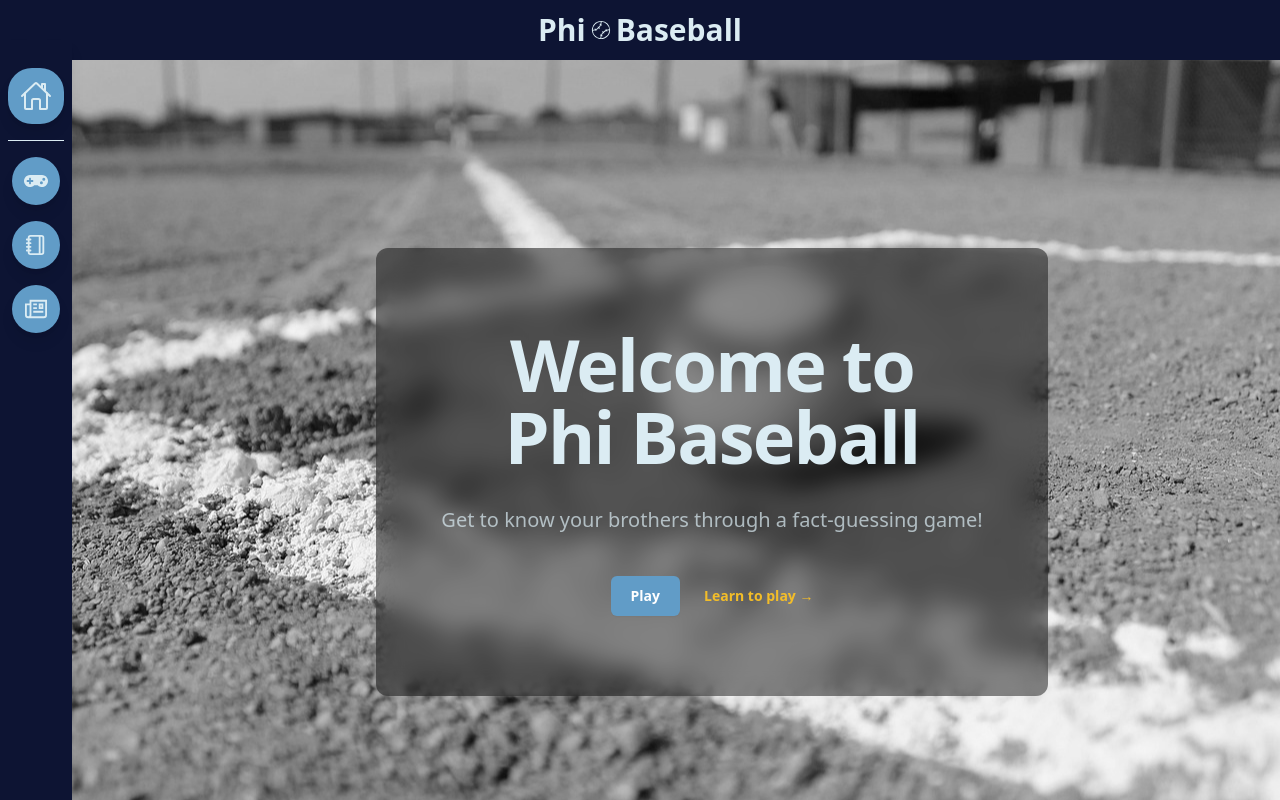
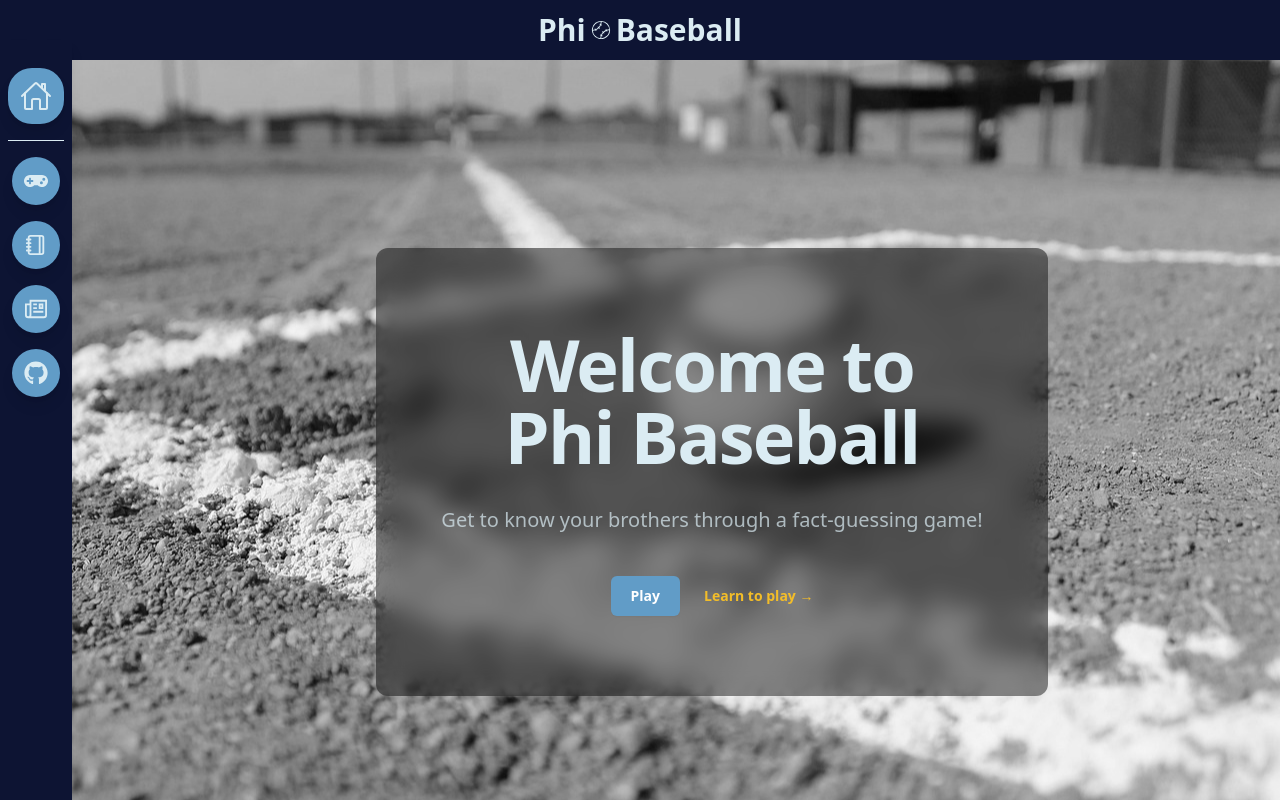
Before and after one commit to Sp0k/Phi-Baseball, a React (Vite) app: page / in a window 1280 px wide. Built offline with nearby package versions, Linux system fonts and the light colour scheme; no server answers.

Commit message:
added github link

```diff
--- a/src/components/NavBar.tsx
+++ b/src/components/NavBar.tsx
@@ -2,7 +2,7 @@ import { type ReactNode } from "react";
 import { Link } from "react-router-dom"
 import { LuNotebook } from "react-icons/lu";
 import { IoHomeOutline } from "react-icons/io5";
-import { FaGamepad } from "react-icons/fa";
+import { FaGamepad, FaGithub } from "react-icons/fa";
 import { GrArticle } from "react-icons/gr";
 
 interface SideBarIconProps {
@@ -49,6 +49,7 @@ const NavBar = ({ isActive }: NavBarProps) => {
       <Link to="/play"><SideBarIcon icon={<FaGamepad size="24"/>} text="Play"/></Link>
       <Link to="/rules"><SideBarIcon icon={<LuNotebook size="22" />} text="Rules" /></Link>
       <Link to="/devlog"><SideBarIcon icon={<GrArticle size="22" />} text="Updates" /></Link>
+      <a href="https://github.com/Sp0k/Phi-Baseball" target="_blank"><SideBarIcon icon={<FaGithub size="24" />} text="GitHub" /></a>
     </div>
   );
 };
```
Also changed, not shown: public/match_bg.png (deleted).
